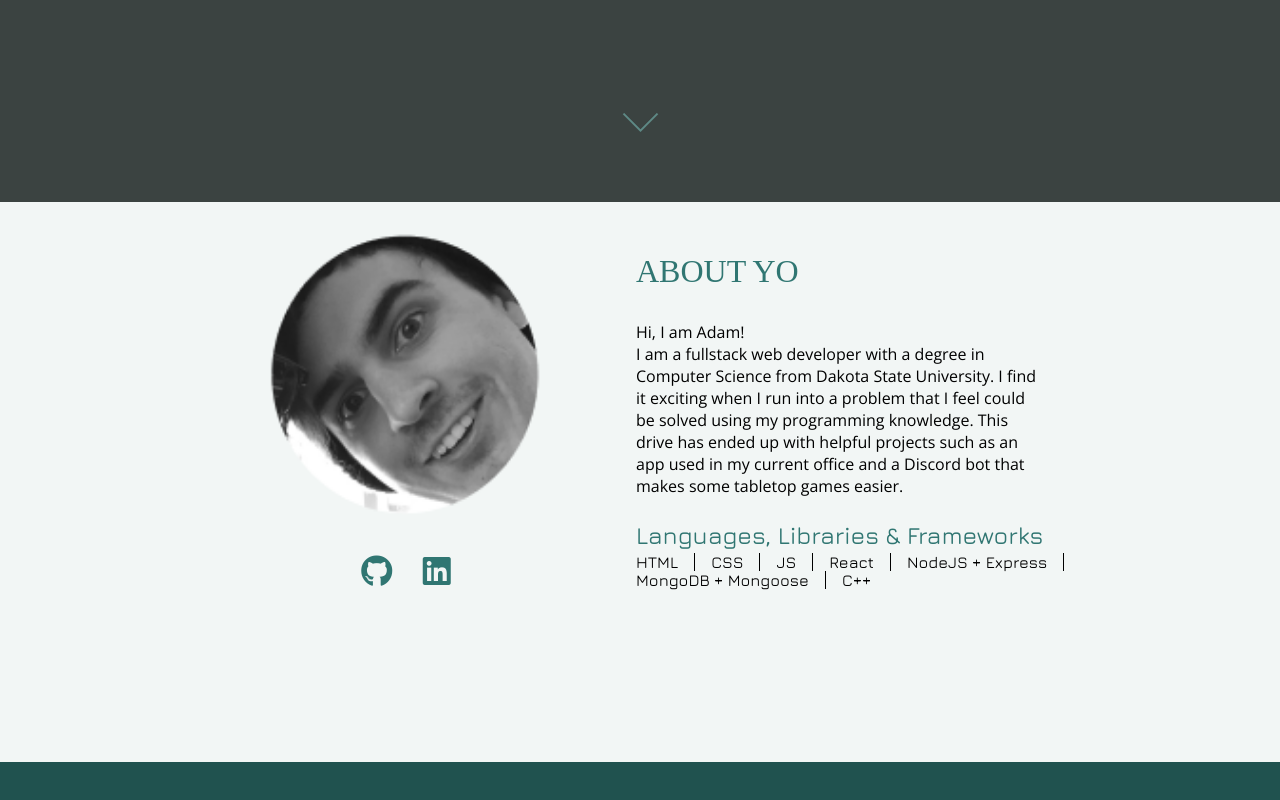
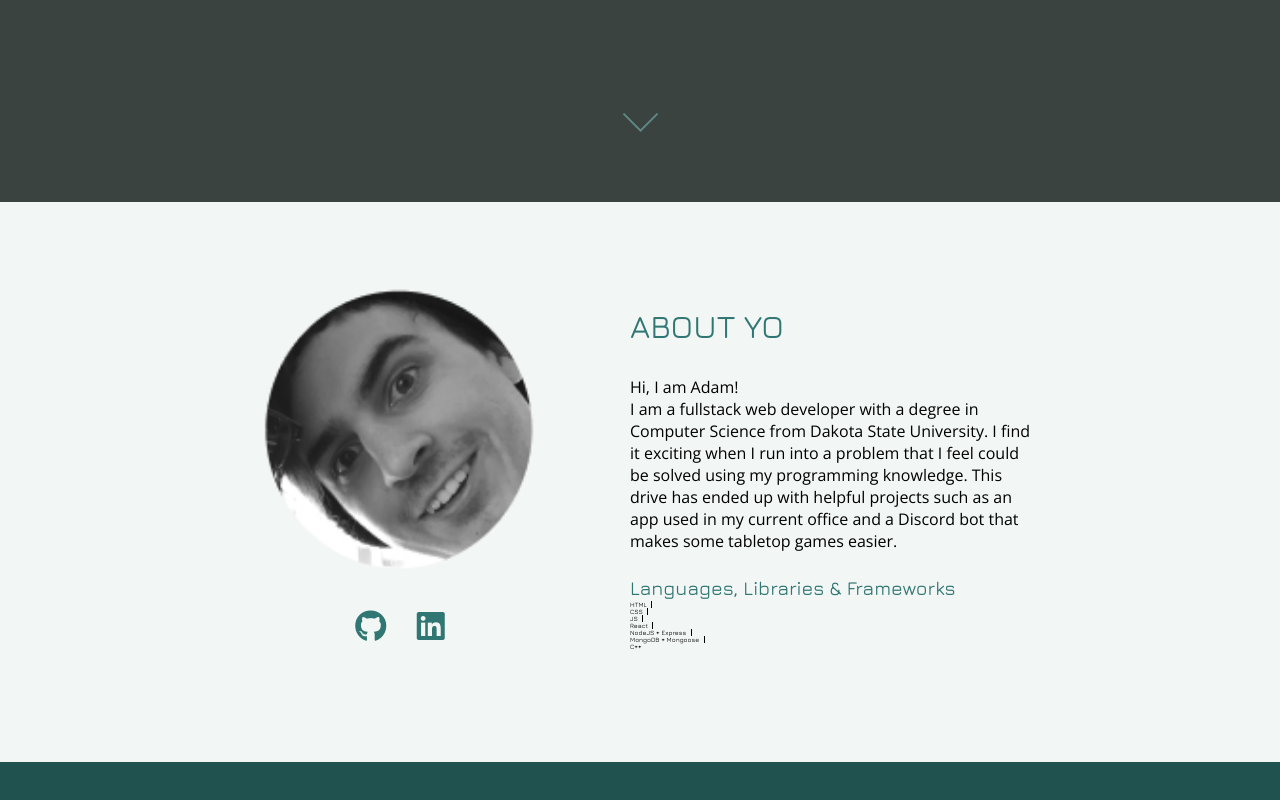
Before and after one commit to ajhanson22227/portfolio, a React (Create React App) app: page / in a window 1280 px wide. Shown: the part 598-1398 px from the top of the page. Built offline with nearby package versions, Linux system fonts and the light colour scheme.

Commit message:
Center grid and remove unused space

```diff
--- a/src/components/Summary/Personal/Personal.css
+++ b/src/components/Summary/Personal/Personal.css
@@ -1,8 +1,7 @@
 .personal-container{
-    width: 60%;
     display: grid;
-    grid-template-columns: 300px 400px 1fr;
-    grid-template-rows: 100px 100px 100px 100px 100px;
+    grid-template-columns: 300px 400px;
+    grid-template-rows: 100px 100px 100px 100px;
     column-gap: 5em;
 }
 
@@ -33,6 +32,8 @@
     color: #307672;
     font-size: 2em;
 
+    font-family: 'Jura';
+
     justify-self: start;
     align-self: center;
 }
@@ -51,12 +52,12 @@
 
 .personal-skills-title{
     grid-column-start: 2;
-    grid-column-end: 4;
+    grid-column-end: 3;
     grid-row-start: 4;
     grid-row-end: 5;
 
     font-family: jura;
-    font-size: 1.5em;
+    font-size: 1.2em;
     color: var(--normalTextColor);
 
     justify-self: start;
@@ -65,18 +66,34 @@
 
 .personal-skills-container{
     grid-column-start: 2;
-    grid-column-end: 4;
+    grid-column-end: 3;
     grid-row-start: 4;
     grid-row-end: 5;
 
     display: flex;
-    flex-direction: row;
+    flex-direction: column;
     flex-wrap: wrap;
+    align-self: center;
+
+    font-size: 1em;
+}
 
 
-    align-self: center;
+.skills-row{
+    display: flex;
+    flex-direction: row;
 }
 
-.personal-skills-container > *{
-    margin-right: 1em;
+.skills-row > *{
+ margin-right: .7em;
 }
+
+@media only screen and (max-width: 700px){
+    .personal-container{
+        display: grid;
+        grid-template-columns: 150px 1fr;
+        grid-template-rows: 100px 100px 100px 100px;
+        column-gap: 5em;
+    }
+
+}
--- a/src/components/Summary/Skills/Skills.css
+++ b/src/components/Summary/Skills/Skills.css
@@ -32,8 +32,8 @@
 
 .skill{
     width: fit-content;
-    padding-right: 1em;
-    font-size: .5em;
+    padding-right: .7em;
+    font-size: .4em;
     font-family: jura;
 }
 
@@ -41,7 +41,7 @@
     border-right: 1px black solid;
 }
 
-@media only screen and (min-width: 992px){
+/* @media only screen and (min-width: 992px){
     .skills-title{
         font-size: 1.5em;
     }
@@ -49,7 +49,7 @@
     .skill{
         font-size: 1em;
     }
-}
+} */
 
 /* @media only screen and (max-width: 1300px){
     .skills-inside-container{
--- a/src/components/Summary/Summary.css
+++ b/src/components/Summary/Summary.css
@@ -1,7 +1,7 @@
 .summary-container{
     display: flex;
     justify-content: center;
-    align-items: stretch;
+    align-items: center;
     position: relative;
     min-height: 70vh;
     height: 100%;
```
